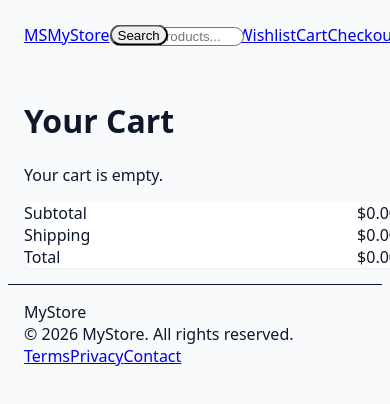
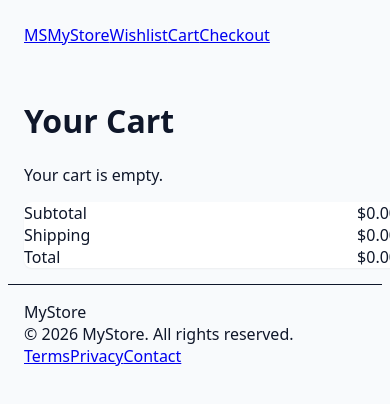
Before and after one commit to mroppatel/ecommerce-frontend-nextjs, a Next.js app: page /cart in a window 390 px wide. Shown: the top 404 px of the page. Built offline with nearby package versions, Linux system fonts and the light colour scheme.

Commit message:
style: correct header - add search, responsive nav, conditional badges

```diff
--- a/src/components/Header.tsx
+++ b/src/components/Header.tsx
@@ -13,23 +13,11 @@ export default function Header() {
   return (
     <header className="sticky top-0 z-50 bg-white shadow-sm">
       <div className="container flex items-center gap-4 py-3">
-        <Link href="/" className="flex items-center gap-3">
+        <Link href="/" className="flex items-center gap-3 text-slate-800 hover:text-slate-600 transition-colors duration-150 font-semibold text-lg ">
           <div className="w-10 h-8 bg-amber-400 rounded-sm flex items-center justify-center text-black font-bold">MS</div>
-          <div className="ml-1 text-base font-semibold text-slate-800">MyStore</div>
+          <div className="ml-1 text-base font-bold text-slate-800 ">MyStore</div>
         </Link>
 
-        <div className="flex-1">
-          <form className="max-w-2xl mx-auto">
-            <div className="relative">
-              <input
-                type="text"
-                placeholder="Search products..."
-                className="w-full border border-slate-200 rounded-full py-2 px-4 pr-24 text-sm focus:outline-none focus:ring-2 focus:ring-amber-300"
-              />
-              <button type="submit" className="absolute right-1 top-1/2 -translate-y-1/2 bg-amber-400 text-black px-3 py-1.5 rounded-full text-sm font-medium hover:brightness-95">Search</button>
-            </div>
-          </form>
-        </div>
 
         <nav className="flex items-center gap-3 text-sm">
           <Link href="/wishlist" className="flex items-center gap-2 px-2 py-1 rounded hover:bg-slate-50">
```
